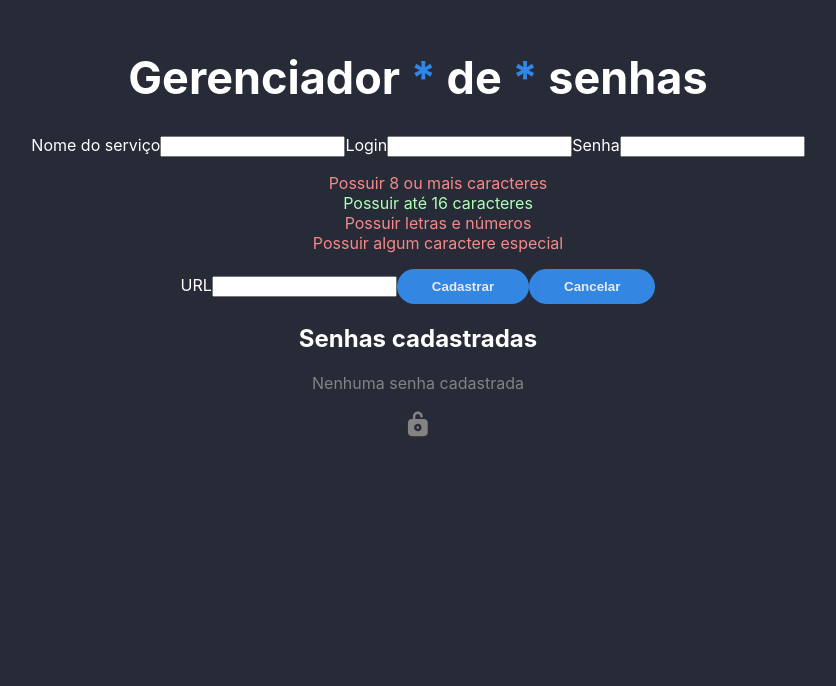
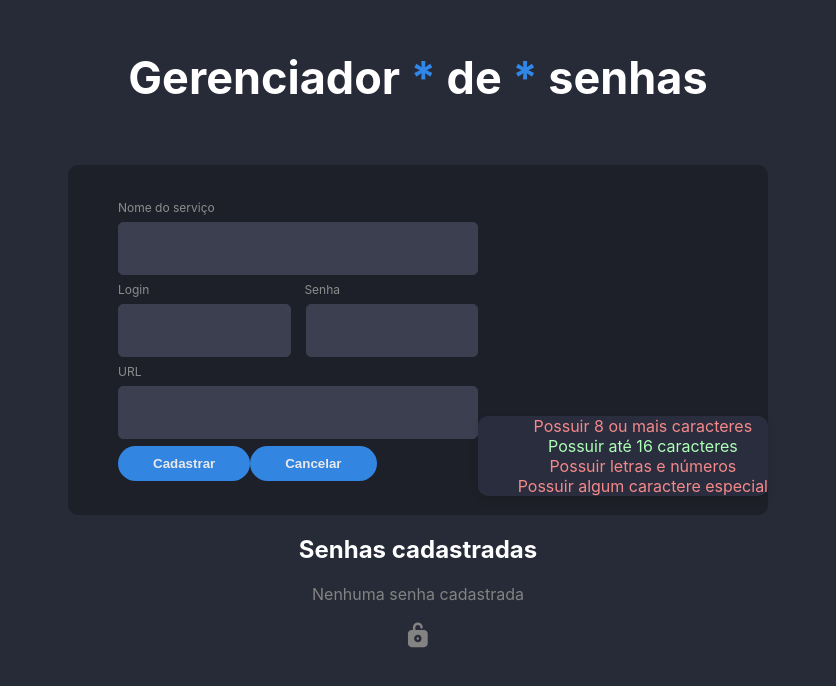
Before and after one commit to alissonooliveiraofc/password-manager, a React (Vite) app: page / in a window 1280 px wide. Both pictures are taken after a click on the button "Cadastrar nova senha". Shown: the top 686 px of the page, without its empty margins (222-1058 px from the left). Built offline with nearby package versions, Linux system fonts and the light colour scheme.

Commit message:
css: faz algumas mudanças

```diff
--- a/src/App.css
+++ b/src/App.css
@@ -18,6 +18,47 @@ button {
 button:hover {
   opacity: 1;
   border: 1px solid white;
+}
+
+main {
+  display: flex;
+  justify-content: center;
+  text-align: center;
+  align-items: center;
+}
+
+form {
+  color: #8D8D8D;
+  display: flex;
+  flex-direction: column;
+  justify-content: center;
+  border-radius: 10px;
+  align-items: flex-start;
+  text-align: center;
+  background-color: #1E2029;
+  padding-inline: 50px;
+  width: 700px;
+  height: 350px;
+  gap: 7px;
+  box-sizing: border-box;
+  margin-top: 30px;
+}
+
+input {
+  font-size: 17px;
+  background-color: #3B3F50;
+  color: white;
+  border: 1px solid #3B3F50;
+  border-radius: 5px;
+  padding: 15px;
+  height: 53px;
+  width: 60%;
+  box-sizing: border-box;
+  font-weight: bold;
+}
+
+label {
+  font-size: 12px;
 }
 
 .linha {
@@ -47,3 +88,26 @@ button:hover {
 #locker-icon {
   width: 30px;
 }
+
+.password-check {
+  position: absolute;
+  right: 20px;
+  top: 50%;
+  transform: translateY(-70px);
+  transform: translateX(-270px);
+  background-color: #2A2D3E;
+  border-radius: 10px;
+  box-shadow: 0 4px 8px rgba(0, 0, 0, 0.1);
+}
+
+.form-row {
+  display: flex;
+  width: 60%;
+  gap: 15px;
+}
+
+.labels {
+  display: flex;
+  justify-content: space-between;
+  width: 37%;
+}
--- a/src/components/Form.tsx
+++ b/src/components/Form.tsx
@@ -31,8 +31,11 @@ function Form({
         id="service"
         onChange={ (event) => handleChange(event) }
       />
-
+      <div className="labels">
         <label htmlFor="login">Login</label>
+        <label id="senha-text" htmlFor="password">Senha</label>
+      </div>
+      <div className="form-row">
         <input
           required
           type="text"
@@ -41,7 +44,6 @@ function Form({
           onChange={ (event) => handleChange(event) }
         />
 
-      <label htmlFor="password">Senha</label>
         <input
           required
           type="password"
@@ -49,7 +51,9 @@ function Form({
           id="password"
           onChange={ (event) => handleChange(event) }
         />
-      <ul>
+      </div>
+
+      <ul className="password-check">
         <li
           className={ error.hasMinLength
             ? VALID_PASSWORD_CHECK
@@ -87,6 +91,7 @@ function Form({
         onChange={ (event) => handleChange(event) }
       />
 
+      <div className="button-grade">
         <button
           id="submit"
           disabled={ !isButtonEnabled }
@@ -99,6 +104,8 @@ function Form({
           Cadastrar
         </button>
         <button onClick={ () => setShowForm(false) }>Cancelar</button>
+      </div>
+
     </form>
   );
 }
```
Lines whose indentation alone changed are shown as unchanged.
